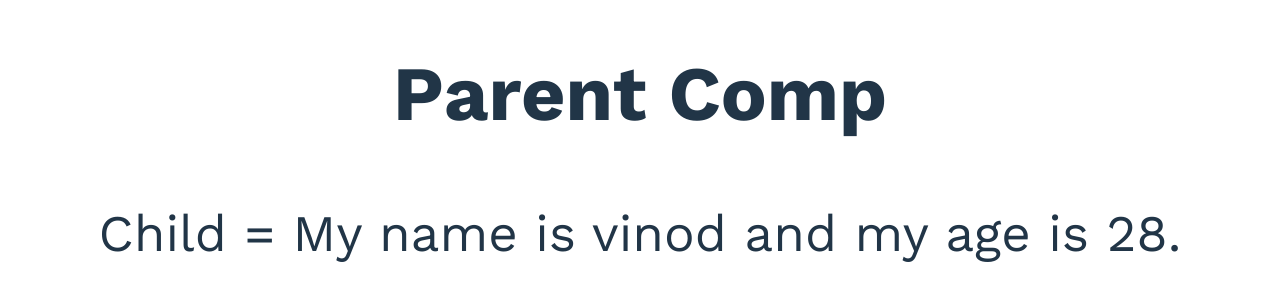
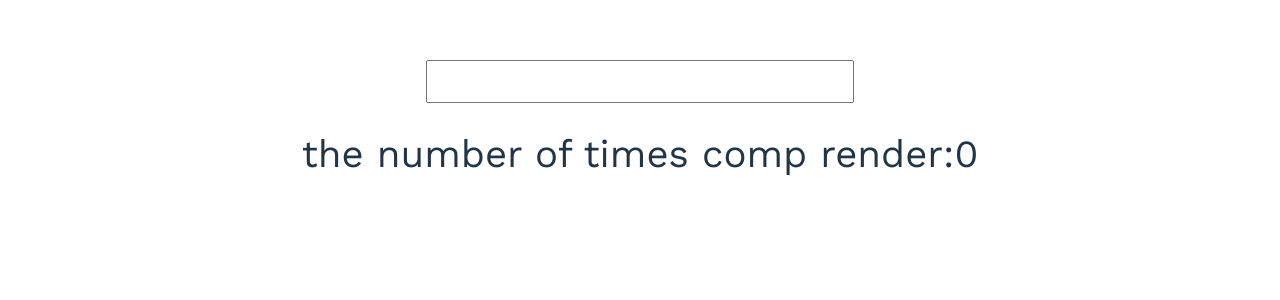
Before and after one commit to SteadFast02/React-Hooks-Playlist, a React (Vite) app: page / in a window 1280 px wide. Shown: the part 268-568 px from the top of the page. Built offline with nearby package versions, Linux system fonts and the light colour scheme.

Commit message:
use ref hook

```diff
--- a/src/App.jsx
+++ b/src/App.jsx
@@ -5,8 +5,8 @@ import ReducerHook from "./components/usereducer/ReducerHook";
 import UseState from "./components/usestate/UseState";
 import UseStateObject from "./components/usestate/UseStateObject";
 import Parent from "./Parent";
-// import RefHook from "./components/useref/RefHook";
-// import RefHook1 from "./components/useref/RefHook1";
+import RefHook from "./components/useref/RefHook";
+import RefHook1 from "./components/useref/RefHook1";
 // import LayoutEffect from "./components/uselayouteffect/LayoutEffect";
 // import MemoHook from "./components/usememo/MemoHook";
 // import Callbackhook from "./components/usecallback/CallbackHook";
@@ -17,7 +17,9 @@ const App = () => {
   // return <UseStateObject />;
   // return <UseEffect />;
   // return <ClearUp />;
-  return <Parent />;
+  // return <Parent />;
+  // return <RefHook />;
+  return <RefHook1 />;
 };
 
 export default App;
```
